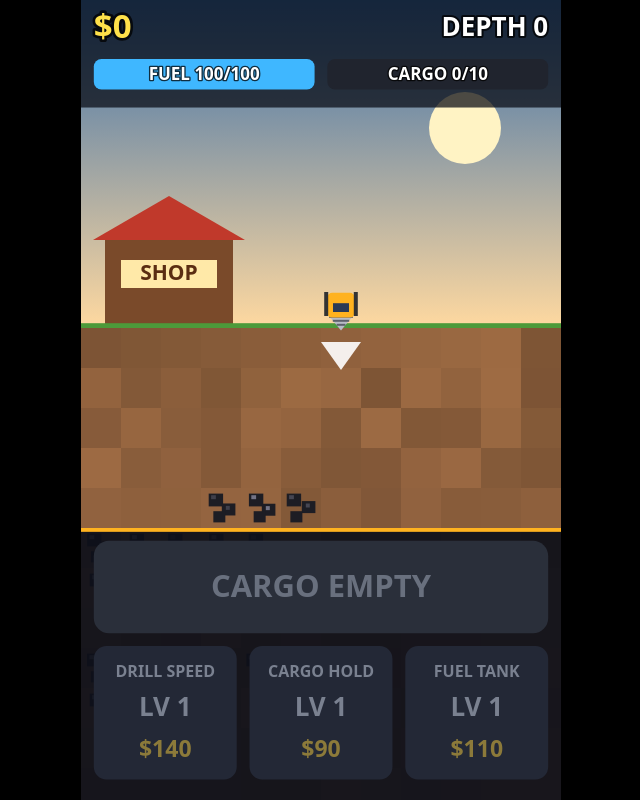
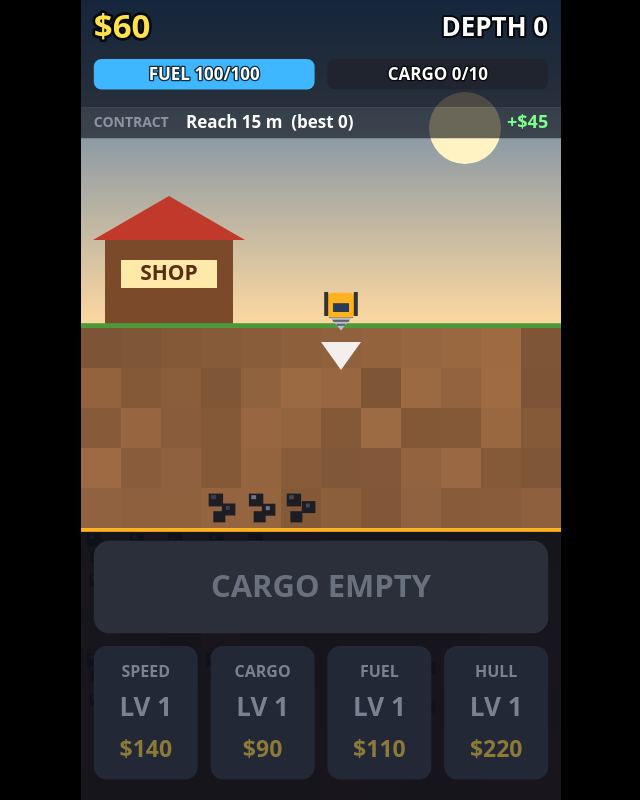
Before and after one commit to werzod-hot/deep-claim, a plain HTML site: page index.html in a window 1280 px wide. Shown: the whole page, without its empty margins (319-959 px from the left). Drawn offline with Linux system fonts and the light colour scheme.

Commit message:
Stage 2: contracts, depth bonuses, daily crate, hull upgrade, magma
Co-Authored-By: Claude Opus 5.5 <noreply@anthropic.com>

```diff
--- a/js/analytics.js
+++ b/js/analytics.js
@@ -43,5 +43,7 @@ const GC = (() => {
     if (name === 'upgrade') GC.send('upgrade-' + d.k + '-' + d.lv);
     if (name === 'record') for (const m of DEPTH_MARKS) if (d.depth >= m && meta.depth < m) { meta.depth = m; GC.send('depth-' + m); store(); }
     if (name === 'waitlist') GC.send('waitlist-click');
+    if (name === 'contract') GC.send('contract-' + d.kind);
+    if (name === 'daily') GC.send('daily-streak-' + d.streak);
   });
 })();
--- a/js/core.js
+++ b/js/core.js
@@ -2,7 +2,7 @@
 // Shared constants, helpers, screen size, the tile world and the game state.
 /* ===================================================================== */
 const COLS = CFG.COLS, ROWS = CFG.ROWS;
-const T_EMPTY = 0, T_DIRT = 1, T_ROCK = 2, T_GAS = 3, T_ORE = 10;
+const T_EMPTY = 0, T_DIRT = 1, T_ROCK = 2, T_GAS = 3, T_MAGMA = 4, T_ORE = 10;
 const cv = document.getElementById('c'), ctx = cv.getContext('2d');
 let W = 0, H = 0, TS = 0, U = 1, DPR = 1;
 
@@ -45,13 +45,18 @@ function generate() {
     const p = lerp(CFG.GAS_CHANCE_START, CFG.GAS_CHANCE_END, (y + 1 - CFG.GAS_FROM) / (ROWS - CFG.GAS_FROM));
     for (let x = 0; x < COLS; x++) if (world[y * COLS + x] === T_DIRT && Math.random() < p) world[y * COLS + x] = T_GAS;
   }
+  for (let y = CFG.MAGMA_FROM - 1; y < ROWS; y++) {
+    const p = lerp(CFG.MAGMA_CHANCE_START, CFG.MAGMA_CHANCE_END, (y + 1 - CFG.MAGMA_FROM) / (ROWS - CFG.MAGMA_FROM));
+    for (let x = 0; x < COLS; x++) if (world[y * COLS + x] === T_DIRT && Math.random() < p) world[y * COLS + x] = T_MAGMA;
+  }
 }
 
 /* ---------------- state ---------------- */
 const G = {
   time: 0, money: 0, moneyShown: 0,
   fuel: CFG.FUEL_START, cargo: [],
-  lv: { speed: 0, cargo: 0, fuel: 0 },
+  lv: { speed: 0, cargo: 0, fuel: 0, hull: 0 },
+  contract: null, daily: { last: -1, streak: 0 }, depthBonus: 0, sold: false,
   drill: { tx: Math.floor(COLS / 2), ty: -1, x: Math.floor(COLS / 2), y: -1, face: { x: 0, y: 1 }, move: null },
   camY: -8, record: 0, nextRecord: CFG.RECORD_STEP, dug: 0,
   particles: [], floats: [], rocks: [], timers: [], banners: [],
@@ -61,6 +66,8 @@ const fuelMax = () => CFG.FUEL_START + CFG.FUEL_PER_LEVEL * G.lv.fuel;
 const cargoMax = () => CFG.CARGO_START + CFG.CARGO_PER_LEVEL * G.lv.cargo;
 const speedMult = () => Math.pow(CFG.SPEED_PER_LEVEL, G.lv.speed);
 const upCost = k => Math.round(CFG.UPGRADE_BASE[k] * Math.pow(CFG.UPGRADE_GROWTH, G.lv[k]));
+const hullMult = () => Math.max(1 - CFG.HULL_PROTECT_MAX, 1 - CFG.HULL_PROTECT_PER_LEVEL * G.lv.hull);
+const today = () => Math.floor((Date.now() - new Date().getTimezoneOffset() * 60000) / 86400000);   // local calendar day
 const cargoValue = () => G.cargo.reduce((s, i) => s + CFG.ORES[i].value, 0);
 const atSurface = () => G.drill.ty === -1 && !(G.drill.move && G.drill.move.ty >= 0);
 
--- a/js/data.js
+++ b/js/data.js
@@ -41,7 +41,9 @@ const CFG = {
   ROCK_HARDNESS: 3.0,        // fallen rock is this much slower to dig
 
   // ---- shop ----
-  UPGRADE_BASE: { speed: 140, cargo: 90, fuel: 110 },
+  UPGRADE_BASE: { speed: 140, cargo: 90, fuel: 110, hull: 220 },
+  HULL_PROTECT_PER_LEVEL: 0.2, // each hull level cuts cargo and fuel losses from hazards by 20%
+  HULL_PROTECT_MAX: 0.8,
   UPGRADE_GROWTH: 1.6,
   SHOP_PANEL_FRAC: 0.34,     // share of the screen height used by the shop panel
 
@@ -60,6 +62,27 @@ const CFG = {
   CAVE_MAX_HEIGHT: 8,        // rock starts at most this many tiles above
   CAVE_CARGO_LOSS: 0.25,
   CAVE_FUEL_LOSS: 10,
+
+  // ---- hazard: magma (deep) ----
+  MAGMA_FROM: 120,
+  MAGMA_CHANCE_START: 0.02,  // share of tiles that are magma at MAGMA_FROM
+  MAGMA_CHANCE_END: 0.08,
+  MAGMA_FUEL_LOSS: 15,
+  MAGMA_CARGO_LOSS: 0.3,
+
+  // ---- progression: contracts, depth bonuses, daily crate ----
+  DEPTH_BONUS_STEP: 25,      // first time at 25, 50, 75... m pays a bonus
+  DEPTH_BONUS_PER_M: 4,      // bonus = mark * this
+  CONTRACT_DELIVER_MIN: 3,
+  CONTRACT_DELIVER_MAX: 8,
+  CONTRACT_DELIVER_PAY: 0.8, // reward = ore value * amount * this + 30
+  CONTRACT_DEPTH_AHEAD: 15,  // depth contract = record + this
+  CONTRACT_DEPTH_PAY: 3,     // reward per m of the target
+  CONTRACT_FULL_PAY: 2.5,    // full-load contract: 50 + record * this
+  DAILY_BASE: 60,
+  DAILY_PER_STREAK: 40,      // extra per day of the streak
+  DAILY_PER_RECORD: 1.5,     // extra per m of the depth record
+  DAILY_STREAK_MAX: 7,
 
   // ---- juice ----
   RECORD_STEP: 10,           // "NEW DEPTH RECORD" every N tiles of new depth
--- a/js/main.js
+++ b/js/main.js
@@ -3,16 +3,17 @@
 const WAITLIST_URL = 'https://forms.gle/NuG2c8A9no4ZCLeYA';
 
 if (!loadGame()) generate();
+progressStart();
 
 // waitlist button: at the surface, after the first sale, under the HUD and above the shop
 const wl = document.getElementById('wl');
 wl.href = WAITLIST_URL;
 wl.addEventListener('click', () => emit('waitlist'));
 function updateWaitlist() {
-  const played = G.money > 0 || Object.keys(G.lv).some(k => G.lv[k] > 0);   // has sold at least once
+  const played = G.sold;   // has sold at least once
   const show = played && atSurface() && !G.drill.move;
   wl.style.display = show ? 'block' : 'none';
-  if (show) { const r = cv.getBoundingClientRect(); wl.style.left = (r.left + r.width / 2) + 'px'; wl.style.top = (r.top + 96 * U) + 'px'; }
+  if (show) { const r = cv.getBoundingClientRect(); wl.style.left = (r.left + r.width / 2) + 'px'; wl.style.top = (r.top + 118 * U) + 'px'; }
 }
 
 let last = performance.now();
--- /dev/null
+++ b/js/progress.js
@@ -0,0 +1,77 @@
+'use strict';
+// Long-term goals: one contract at a time, bonuses for new depth marks, a daily crate with a streak.
+// Listens to game events; the core rules do not depend on this file.
+
+const round5 = v => Math.max(5, Math.round(v / 5) * 5);
+
+function newContract() {
+  const deep = Math.max(G.record, 5);
+  const ores = CFG.ORES.map((o, i) => i).filter(i => CFG.ORES[i].min <= deep + 10);
+  const kinds = ['deliver', 'deliver', 'depth', 'full'];
+  if (!G.sold) kinds.splice(kinds.indexOf('full'), 1);                     // first contract: keep it simple
+  const kind = kinds[rint(0, kinds.length - 1)];
+  if (kind === 'deliver') {
+    const i = ores[Math.max(0, ores.length - 1 - rint(0, 1))];                 // the deepest or second-deepest ore reached
+    const n = rint(CFG.CONTRACT_DELIVER_MIN, CFG.CONTRACT_DELIVER_MAX - Math.min(4, i));
+    return { kind, i, n, have: 0, reward: round5(CFG.ORES[i].value * n * CFG.CONTRACT_DELIVER_PAY + 30) };
+  }
+  if (kind === 'depth') {
+    const target = Math.min(ROWS, Math.ceil((G.record + CFG.CONTRACT_DEPTH_AHEAD) / 5) * 5);
+    return { kind, target, reward: round5(target * CFG.CONTRACT_DEPTH_PAY) };
+  }
+  return { kind: 'full', reward: round5(50 + G.record * CFG.CONTRACT_FULL_PAY) };
+}
+
+function contractText(c) {
+  if (!c) return '';
+  if (c.kind === 'deliver') return 'Sell ' + c.n + ' ' + CFG.ORES[c.i].name + '  ' + Math.min(c.have, c.n) + '/' + c.n;
+  if (c.kind === 'depth') return 'Reach ' + c.target + ' m  (best ' + G.record + ')';
+  return 'Sell a full load';
+}
+
+function completeContract() {
+  const c = G.contract; if (!c || c.done) return;
+  c.done = true;
+  G.money += c.reward;
+  banner('CONTRACT DONE  +$' + c.reward, '#7dff8a'); flash('#7dff8a', 0.35); shake(CFG.SHAKE_SELL); sndSell(1.3);
+  emit('contract', { kind: c.kind, reward: c.reward });
+  after(1.2, () => { G.contract = newContract(); saveGame(); });
+}
+
+function checkDaily() {
+  if (!atSurface()) return;
+  const d = today(), daily = G.daily;
+  if (daily.last === d) return;
+  daily.streak = daily.last === d - 1 ? Math.min(CFG.DAILY_STREAK_MAX, daily.streak + 1) : 1;
+  daily.last = d;
+  const reward = round5(CFG.DAILY_BASE + CFG.DAILY_PER_STREAK * (daily.streak - 1) + G.record * CFG.DAILY_PER_RECORD);
+  G.money += reward;
+  banner('DAILY CRATE  +$' + reward, '#ffe14a'); flash('#ffe14a', 0.35); sndSell(1.1);
+  banner(daily.streak > 1 ? 'DAY ' + daily.streak + ' IN A ROW!' : 'COME BACK TOMORROW FOR MORE', '#ffffff');
+  emit('daily', { streak: daily.streak, reward });
+  saveGame();
+}
+
+onEvent((name, d) => {
+  const c = G.contract;
+  if (name === 'sell' && c && !c.done) {
+    if (c.kind === 'deliver' && d.groups[c.i]) { c.have += d.groups[c.i]; if (c.have >= c.n) completeContract(); }
+    if (c.kind === 'full' && d.full) completeContract();
+  }
+  if (name === 'record') {
+    if (c && !c.done && c.kind === 'depth' && d.depth >= c.target) completeContract();
+    const mark = Math.floor(d.depth / CFG.DEPTH_BONUS_STEP) * CFG.DEPTH_BONUS_STEP;
+    if (mark > 0 && mark > G.depthBonus) {
+      G.depthBonus = mark;
+      const bonus = mark * CFG.DEPTH_BONUS_PER_M;
+      G.money += bonus;
+      banner(mark + ' m BONUS  +$' + bonus, '#ffe14a'); sndSell(1.2);
+    }
+  }
+  if (name === 'surface') checkDaily();
+});
+
+function progressStart() {
+  if (!G.contract || G.contract.done) G.contract = newContract();
+  after(0.8, checkDaily);
+}
--- a/js/render.js
+++ b/js/render.js
@@ -18,6 +18,11 @@ function drawTile(t, x, y, px, py) {
   if (t === T_ROCK) {
     ctx.fillStyle = '#7a7a84'; rr(px + TS * 0.06, py + TS * 0.06, TS * 0.88, TS * 0.88, TS * 0.22); ctx.fill();
     ctx.fillStyle = '#9a9aa6'; ctx.fillRect(px + TS * 0.22, py + TS * 0.2, TS * 0.3, TS * 0.14);
+  } else if (t === T_MAGMA) {
+    const glow = 0.55 + 0.45 * Math.sin(G.time * 3 + h * 12);
+    ctx.fillStyle = '#4a120a'; ctx.fillRect(px, py, s, s);
+    ctx.fillStyle = 'rgba(255,' + (90 + 60 * glow | 0) + ',20,' + (0.55 + 0.4 * glow) + ')';
+    ctx.beginPath(); ctx.arc(px + TS * (0.32 + h * 0.15), py + TS * 0.38, TS * 0.2, 0, 7); ctx.arc(px + TS * 0.66, py + TS * (0.62 - h * 0.1), TS * 0.16, 0, 7); ctx.fill();
   } else if (t === T_GAS) {
     ctx.fillStyle = 'rgba(150,255,90,' + (0.2 + 0.1 * Math.sin(G.time * 3 + h * 9)) + ')';
     ctx.beginPath(); ctx.arc(px + TS * (0.3 + h * 0.2), py + TS * 0.4, TS * 0.16, 0, 7); ctx.arc(px + TS * 0.68, py + TS * (0.5 + h * 0.2), TS * 0.11, 0, 7); ctx.fill();
@@ -101,7 +106,7 @@ function drawHUD() {
     const g = ctx.createRadialGradient(W / 2, H / 2, H * 0.3, W / 2, H / 2, H * 0.72);
     g.addColorStop(0, 'rgba(255,0,0,0)'); g.addColorStop(1, 'rgba(255,20,10,' + a + ')');
     ctx.fillStyle = g; ctx.fillRect(0, 0, W, H);
-    if (blink) txt(G.outOfFuel ? 'OUT OF FUEL' : 'LOW FUEL - GO UP!', W / 2, 106 * U, 24 * U, '#ff4a3a', 'center', true);
+    if (blink) txt(G.outOfFuel ? 'OUT OF FUEL' : 'LOW FUEL - GO UP!', W / 2, 128 * U, 24 * U, '#ff4a3a', 'center', true);
   }
 }
 function drawShop() {
@@ -140,7 +145,7 @@ function draw() {
     ctx.fillStyle = 'rgba(255,255,255,0.9)'; ctx.beginPath(); ctx.moveTo(cx - TS * 0.5, cy - TS * 0.3); ctx.lineTo(cx + TS * 0.5, cy - TS * 0.3); ctx.lineTo(cx, cy + TS * 0.4); ctx.fill();
   }
   ctx.restore();
-  drawShop(); drawHUD();
+  drawShop(); drawHUD(); drawContract();
   for (const f of G.floats) {
     const k = f.t / f.dur, pop = Math.min(1, f.t * 10);
     ctx.globalAlpha = k > 0.7 ? (1 - k) / 0.3 : 1;
@@ -163,3 +168,12 @@ function draw() {
   }
   if (G.flash) { ctx.globalAlpha = Math.max(0, G.flash.a); ctx.fillStyle = G.flash.color; ctx.fillRect(0, 0, W, H); ctx.globalAlpha = 1; }
 }
+// the current contract: a strip under the HUD, visible everywhere
+function drawContract() {
+  const c = G.contract; if (!c) return;
+  const y = 84 * U, h = 24 * U;
+  ctx.fillStyle = c.done ? 'rgba(30,90,40,0.85)' : 'rgba(8,10,18,0.6)'; ctx.fillRect(0, y, W, h);
+  txt('CONTRACT', 10 * U, y + h / 2, 11 * U, '#8c93a3', 'left');
+  txt(c.done ? 'DONE!' : contractText(c), 82 * U, y + h / 2, 13 * U, '#fff', 'left');
+  txt('+$' + c.reward, W - 10 * U, y + h / 2, 14 * U, '#7dff8a', 'right');
+}
--- a/js/save.js
+++ b/js/save.js
@@ -7,7 +7,9 @@ const SAVE_EVERY = 5;   // seconds
 function b64(u8) { let s = ''; for (let i = 0; i < u8.length; i++) s += String.fromCharCode(u8[i]); return btoa(s); }
 function unb64(s, u8) { const t = atob(s); for (let i = 0; i < t.length && i < u8.length; i++) u8[i] = t.charCodeAt(i); }
 
+let saveBlocked = false;   // set while resetting, so closing the page does not write the old game back
 function saveGame() {
+  if (saveBlocked) return;
   try {
     const d = G.drill, m = d.move;
     // mid-move: store where the drill is heading, the tile is cleared on load
@@ -16,6 +18,7 @@ function saveGame() {
       v: 1, t: Date.now(), world: b64(world),
       money: G.money, fuel: G.fuel, cargo: G.cargo, lv: G.lv,
       record: G.record, nextRecord: G.nextRecord, dug: G.dug, seenOre: G.seenOre, outOfFuel: G.outOfFuel,
+      contract: G.contract, daily: G.daily, depthBonus: G.depthBonus, sold: G.sold,
       tx, ty,
     };
     localStorage.setItem(SAVE_KEY, JSON.stringify(data));
@@ -28,7 +31,9 @@ function loadGame() {
   if (!data || data.v !== 1) return false;
   unb64(data.world, world);
   Object.assign(G, {
-    money: data.money, moneyShown: data.money, fuel: data.fuel, cargo: data.cargo || [], lv: data.lv,
+    money: data.money, moneyShown: data.money, fuel: data.fuel, cargo: data.cargo || [], lv: Object.assign({}, G.lv, data.lv),
+    contract: data.contract || null, daily: data.daily || G.daily, depthBonus: data.depthBonus || Math.floor(data.record / CFG.DEPTH_BONUS_STEP) * CFG.DEPTH_BONUS_STEP,
+    sold: data.sold != null ? data.sold : data.money > 0,
     record: data.record, nextRecord: data.nextRecord, dug: data.dug, seenOre: data.seenOre || {}, outOfFuel: !!data.outOfFuel,
   });
   const d = G.drill; d.tx = d.x = data.tx; d.ty = d.y = data.ty; d.move = null;
@@ -37,7 +42,7 @@ function loadGame() {
   return true;
 }
 
-function resetGame() { try { localStorage.removeItem(SAVE_KEY); } catch (e) {} location.reload(); }
+function resetGame() { saveBlocked = true; try { localStorage.removeItem(SAVE_KEY); } catch (e) {} location.reload(); }
 
 onEvent(name => { if (name === 'sell' || name === 'upgrade' || name === 'surface') saveGame(); });
 let saveAcc = 0;
--- a/js/sim.js
+++ b/js/sim.js
@@ -1,12 +1,12 @@
 'use strict';
 // Game rules: shop, drill movement, ores, hazards, update step.
 /* ---------------- shop ---------------- */
-const UP_KEYS = ['speed', 'cargo', 'fuel'];
-const UP_NAMES = { speed: 'DRILL SPEED', cargo: 'CARGO HOLD', fuel: 'FUEL TANK' };
+const UP_KEYS = ['speed', 'cargo', 'fuel', 'hull'];
+const UP_NAMES = { speed: 'SPEED', cargo: 'CARGO', fuel: 'FUEL', hull: 'HULL' };
 function shopRects() {
   const ph = H * CFG.SHOP_PANEL_FRAC, py = H - ph, pad = 10 * U;
   const sell = { x: pad, y: py + pad, w: W - 2 * pad, h: ph * 0.34 };
-  const bw = (W - 4 * pad) / 3, by = sell.y + sell.h + pad, bh = H - by - pad * 1.6;
+  const bw = (W - (UP_KEYS.length + 1) * pad) / UP_KEYS.length, by = sell.y + sell.h + pad, bh = H - by - pad * 1.6;
   return { py, ph, sell, ups: UP_KEYS.map((k, i) => ({ k, x: pad + i * (bw + pad), y: by, w: bw, h: bh })) };
 }
 const inRect = (r, x, y) => x >= r.x && x <= r.x + r.w && y >= r.y && y <= r.y + r.h;
@@ -30,7 +30,8 @@ function sellCargo() {
     });
   });
   G.money += total; G.cargo = [];
-  emit('sell', { total, full });
+  G.sold = true;
+  emit('sell', { total, full, groups });
   shake(full ? CFG.SHAKE_SELL : CFG.SHAKE_SELL * 0.5);
   if (full) { flash('#ffe14a', 0.45); banner('FULL LOAD  +$' + total, '#ffe14a'); burst(d.x + 0.5, d.y + 0.3, 60, '#ffd84a', 10, 1.3, 0.24); }
 }
@@ -66,7 +67,7 @@ function tryStartMove() {
   if (!out && (ny >= 0 || d.ty >= 0)) {
     G.fuel = Math.max(0, G.fuel - (solid ? CFG.FUEL_PER_DIG : CFG.FUEL_PER_MOVE));
     if (G.fuel <= 0 && ny >= 0 && !G.outOfFuel) { G.outOfFuel = true; banner('OUT OF FUEL - CRAWLING UP', '#ff5a4a'); shake(8);
-      const n = loseCargo(CFG.OUT_OF_FUEL_CARGO_LOSS);
+      const n = loseCargo(CFG.OUT_OF_FUEL_CARGO_LOSS, true);
       if (n) floatText('-' + n + ' CARGO', (d.x + 0.5) * TS, (d.y - G.camY) * TS, '#ff5a4a', 24 * U, 1.6); }
   }
   d.move = { fx: d.tx, fy: d.ty, tx: nx, ty: ny, t: 0, dur, dig: solid, type: t };
@@ -81,6 +82,7 @@ function finishMove(m) {
     const t = m.type, cx = m.tx + 0.5, cy = m.ty + 0.5;
     if (t >= T_ORE) collectOre(t - T_ORE, cx, cy);
     else if (t === T_GAS) explode(m.tx, m.ty);
+    else if (t === T_MAGMA) burn(m.tx, m.ty);
     else shake(CFG.SHAKE_DIG);
     burst(cx, cy, 8, dirtColor(m.ty, 0.5), 4, 0.6, 0.18);
     if (m.fy <= m.ty) maybeCaveIn();
@@ -110,8 +112,8 @@ function collectOre(i, cx, cy) {
     burst(cx, cy, 50, o.shine, 10, 1.2, 0.2); shake(CFG.SHAKE_SELL);
   }
 }
-function loseCargo(frac) {
-  const n = Math.ceil(G.cargo.length * frac);
+function loseCargo(frac, noHull) {
+  const n = Math.ceil(G.cargo.length * frac * (noHull ? 1 : hullMult()));
   for (let i = 0; i < n; i++) G.cargo.splice(rint(0, G.cargo.length - 1), 1);
   return n;
 }
@@ -129,6 +131,14 @@ function explode(x, y) {
   banner('GAS POCKET!', '#ff8a2a');
   if (n) floatText('-' + n + ' CARGO', (x + 0.5) * TS, (y - G.camY) * TS, '#ff5a4a', 24 * U, 1.6);
 }
+function burn(x, y) {
+  const n = loseCargo(CFG.MAGMA_CARGO_LOSS), fl = Math.round(CFG.MAGMA_FUEL_LOSS * hullMult());
+  G.fuel = Math.max(0, G.fuel - fl);
+  shake(CFG.SHAKE_EXPLOSION * 0.7); flash('#ff4a10', 0.6); sndExplosion();
+  burst(x + 0.5, y + 0.5, 60, '#ff6a1a', 10, 1.0, 0.24); burst(x + 0.5, y + 0.5, 30, '#ffd24a', 7, 0.7, 0.16);
+  banner('MAGMA!', '#ff6a1a');
+  floatText((n ? '-' + n + ' CARGO  ' : '') + '-' + fl + ' FUEL', (x + 0.5) * TS, (y - G.camY) * TS, '#ff5a4a', 20 * U, 1.6);
+}
 function maybeCaveIn() {
   const d = G.drill, depth = d.ty + 1;
   if (depth < CFG.CAVE_FROM || G.rocks.length) return;
@@ -136,7 +146,7 @@ function maybeCaveIn() {
   if (Math.random() >= p) return;
   let y = d.ty - 1; if (y < 0) return;
   const t = tile(d.tx, y);
-  if (t >= T_ORE || t === T_GAS) return;
+  if (t >= T_ORE || t === T_GAS || t === T_MAGMA) return;
   if (t !== T_EMPTY) setTile(d.tx, y, T_EMPTY);            // the ceiling breaks loose
   else { let n = 0; while (y - 1 >= 0 && tile(d.tx, y - 1) === T_EMPTY && n < CFG.CAVE_MAX_HEIGHT) { y--; n++; } }
   G.rocks.push({ x: d.tx, y, warn: CFG.CAVE_WARN });
@@ -150,11 +160,11 @@ function updateRocks(dt) {
     r.y += CFG.CAVE_FALL_SPEED * dt;
     if (Math.abs(d.x - r.x) < 0.5 && r.y >= d.y - 0.8 && r.y <= d.y + 0.5) {       // hit the drill
       const n = loseCargo(CFG.CAVE_CARGO_LOSS);
-      G.fuel = Math.max(0, G.fuel - CFG.CAVE_FUEL_LOSS);
+      const fl = Math.round(CFG.CAVE_FUEL_LOSS * hullMult()); G.fuel = Math.max(0, G.fuel - fl);
       shake(CFG.SHAKE_ROCK); flash('#ff3a2a', 0.5); sndExplosion();
       burst(r.x + 0.5, d.y, 40, '#8a8a92', 9, 1.0, 0.24);
       banner('CAVE-IN!', '#ff5a4a');
-      floatText((n ? '-' + n + ' CARGO  ' : '') + '-' + CFG.CAVE_FUEL_LOSS + ' FUEL', (r.x + 0.5) * TS, (d.y - G.camY) * TS, '#ff5a4a', 20 * U, 1.6);
+      floatText((n ? '-' + n + ' CARGO  ' : '') + '-' + fl + ' FUEL', (r.x + 0.5) * TS, (d.y - G.camY) * TS, '#ff5a4a', 20 * U, 1.6);
       G.rocks.splice(i, 1); continue;
     }
     const below = Math.ceil(r.y);
```
Also changed, not shown: index.html (+1 -0 lines).
